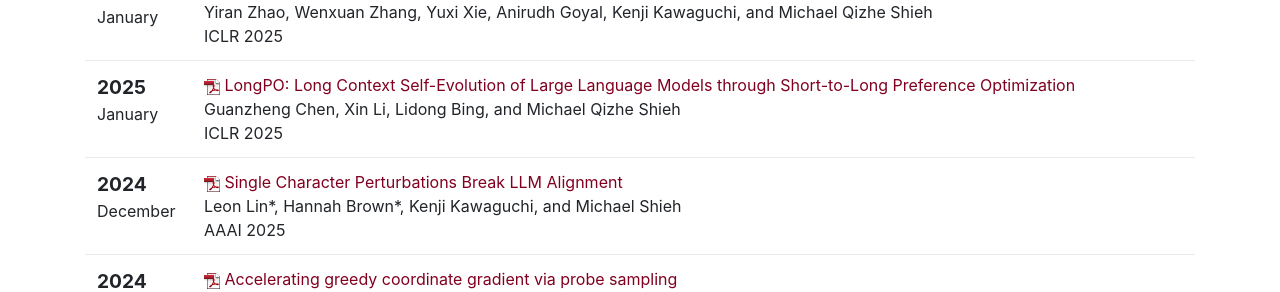
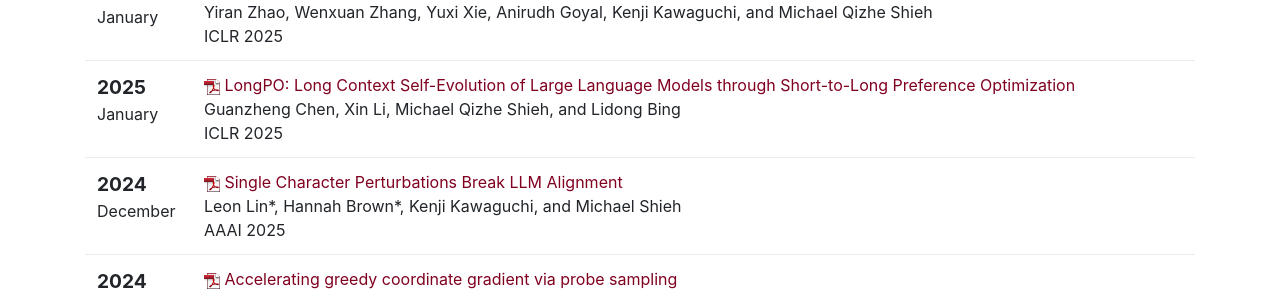
Before and after one commit to John-AI-Lab/John-AI-Lab.github.io, a Jekyll site: the page built from index.html, in a window 1280 px wide and 900 px high, scrolled down 3246 px. Shown: the part 161-453 px from the top of the window. Built offline with Jekyll 4.4.1, drawn with Linux system fonts in a browser that asks for light colours; nearby versions of some CDN libraries.

Commit message:
update papers

```diff
--- a/_includes/pubs.html
+++ b/_includes/pubs.html
@@ -84,7 +84,7 @@
                     <a href="https://openreview.net/forum?id=qTrEq31Shm">LongPO: Long Context Self-Evolution of Large Language Models through Short-to-Long Preference Optimization</a>
                 </span><br />
                 <span class="authors">
-                    Guanzheng Chen, Xin Li, Lidong Bing, and Michael Qizhe Shieh
+                    Guanzheng Chen, Xin Li, Michael Qizhe Shieh, and Lidong Bing
                 </span><br />
                 <span class="venuetype"></span><span class="venue">ICLR 2025</span>
                 <br />
--- a/bib/pubs.bib
+++ b/bib/pubs.bib
@@ -27,7 +27,7 @@
 }
 
 @InProceedings{LongPO,
-  author = {Chen, Guanzheng and Li, Xin and Bing, Lidong and Shieh, Michael Qizhe},
+  author = {Chen, Guanzheng and Li, Xin and Shieh, Michael Qizhe and Bing, Lidong},
   title = {LongPO: Long Context Self-Evolution of Large Language Models through Short-to-Long Preference Optimization},
   year = 2025,
   month = 1,
```
Also changed, not shown: 3 other files.
